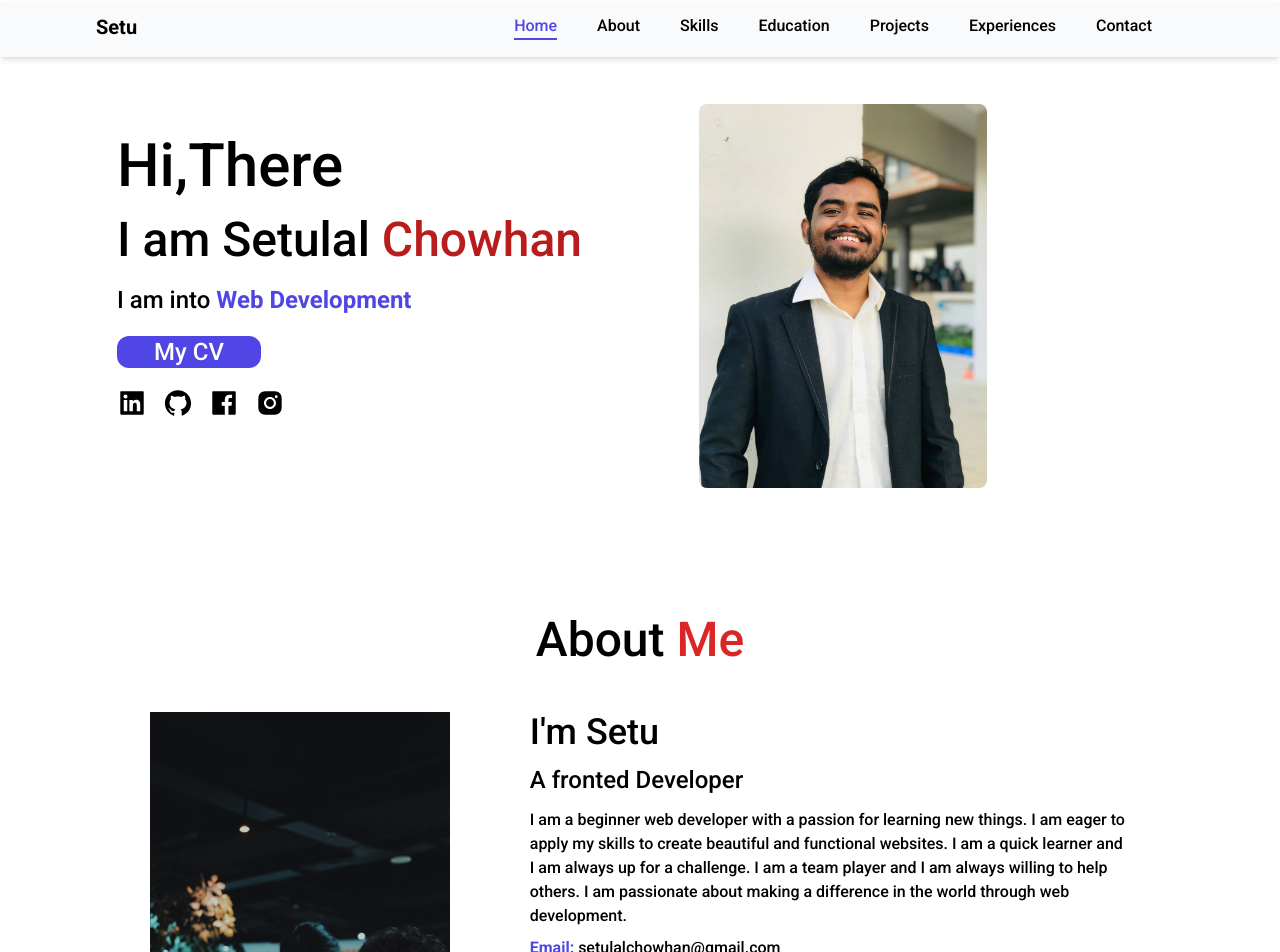
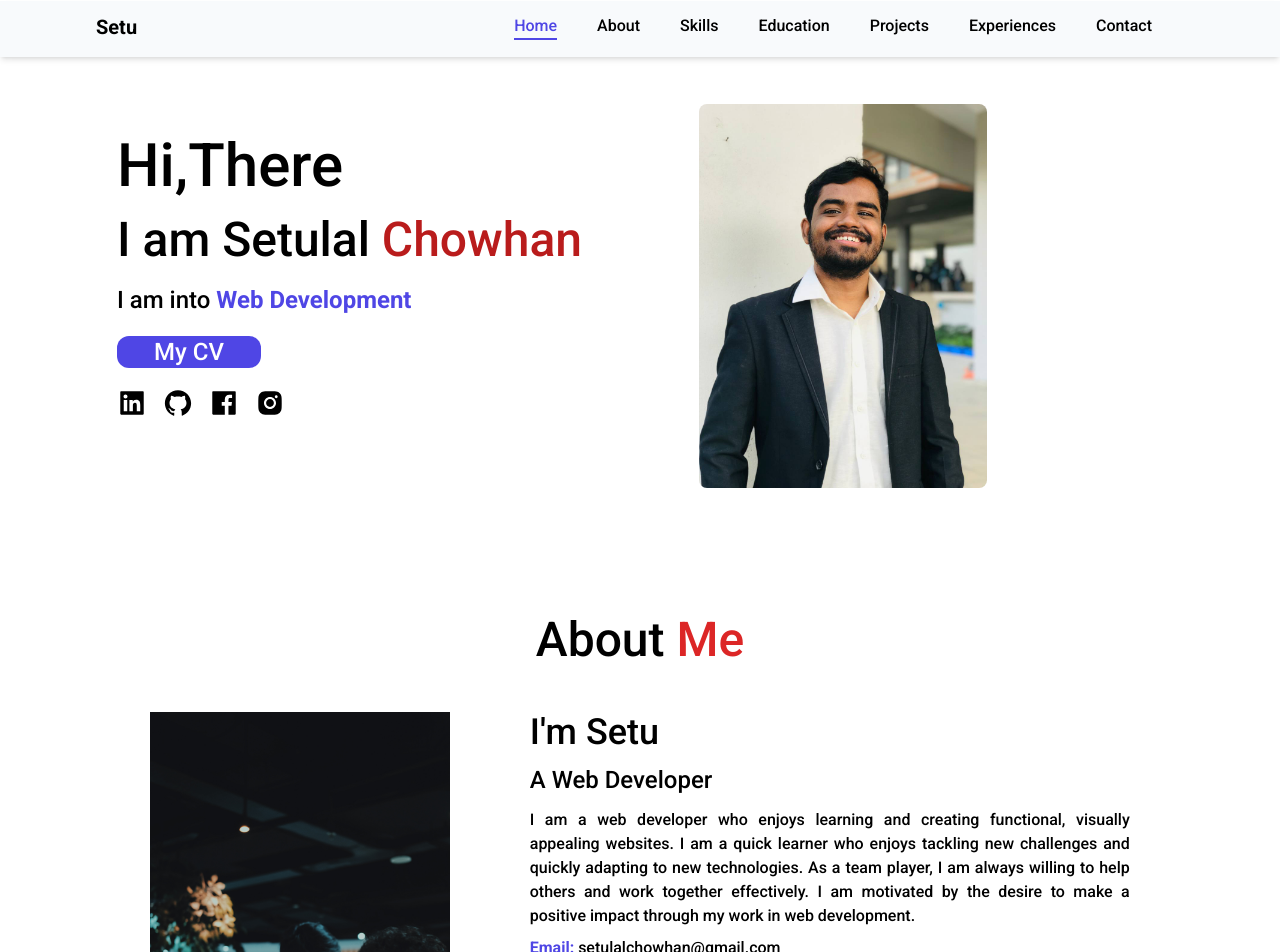
Before and after one commit to SetuLalChowhan/Portfolio, a React (Vite) app: page / in a window 1280 px wide. Shown: the top 952 px of the page. Built offline with nearby package versions, Linux system fonts and the light colour scheme.

Commit message:
fixed some issue

```diff
--- a/src/components/About.jsx
+++ b/src/components/About.jsx
@@ -15,9 +15,9 @@ const About = () => {
         </div>
         <div className=" mt-6 ml-6 lg:ml-0  lg:mt-0  flex flex-col  lg:w-[600px]">
           <h1 className="text-4xl">I'm Setu</h1>
-          <p className="text-2xl mt-3 ">A fronted Developer</p>
-          <p className="text-md mt-3">
-          I am a beginner web developer with a passion for learning new things. I am eager to apply my skills to create beautiful and functional websites. I am a quick learner and I am always up for a challenge. I am a team player and I am always willing to help others. I am passionate about making a difference in the world through web development.
+          <p className="text-2xl mt-3 ">A Web Developer</p>
+          <p className="text-md mt-3 text-justify">
+          I am a web developer who enjoys learning and creating functional, visually appealing websites. I am a quick learner who enjoys tackling new challenges and quickly adapting to new technologies. As a team player, I am always willing to help others and work together effectively. I am motivated by the desire to make a positive impact through my work in web development.
           </p>
           <p className="mb-2 mt-2">
             <span className=" text-indigo-600 font-semibold">Email: </span>
--- a/src/components/Experience.jsx
+++ b/src/components/Experience.jsx
@@ -21,8 +21,8 @@ const Experience = () => {
               </div>
               <div className=" md:w-[730px] lg:mt-10">
                 <h1 className="text-3xl">{i.position}</h1>
-                <p className="text-2xl">{i.name}</p>
-                <p className="text-lg mt-4">{i.Passage}</p>
+                <p className="text-2xl text-justify">{i.name}</p>
+                <p className="text-lg mt-4 text-justify">{i.Passage}</p>
               </div>
             </div>
           );
```
